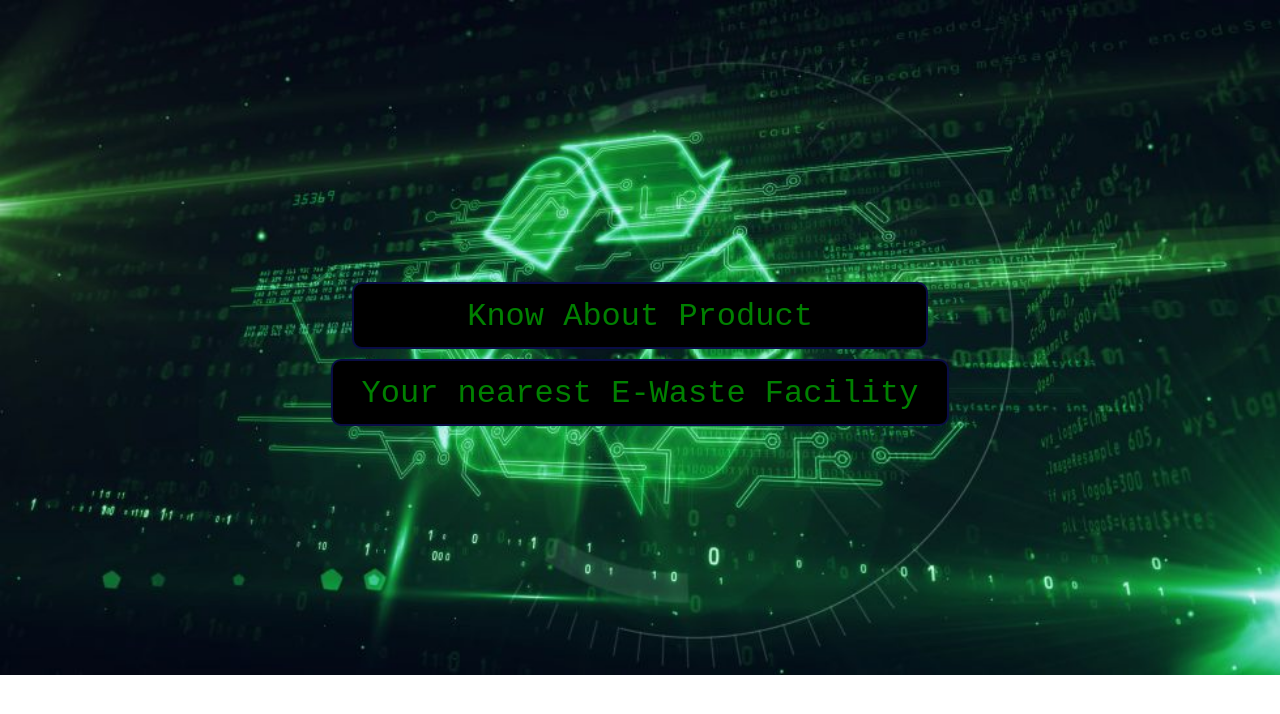
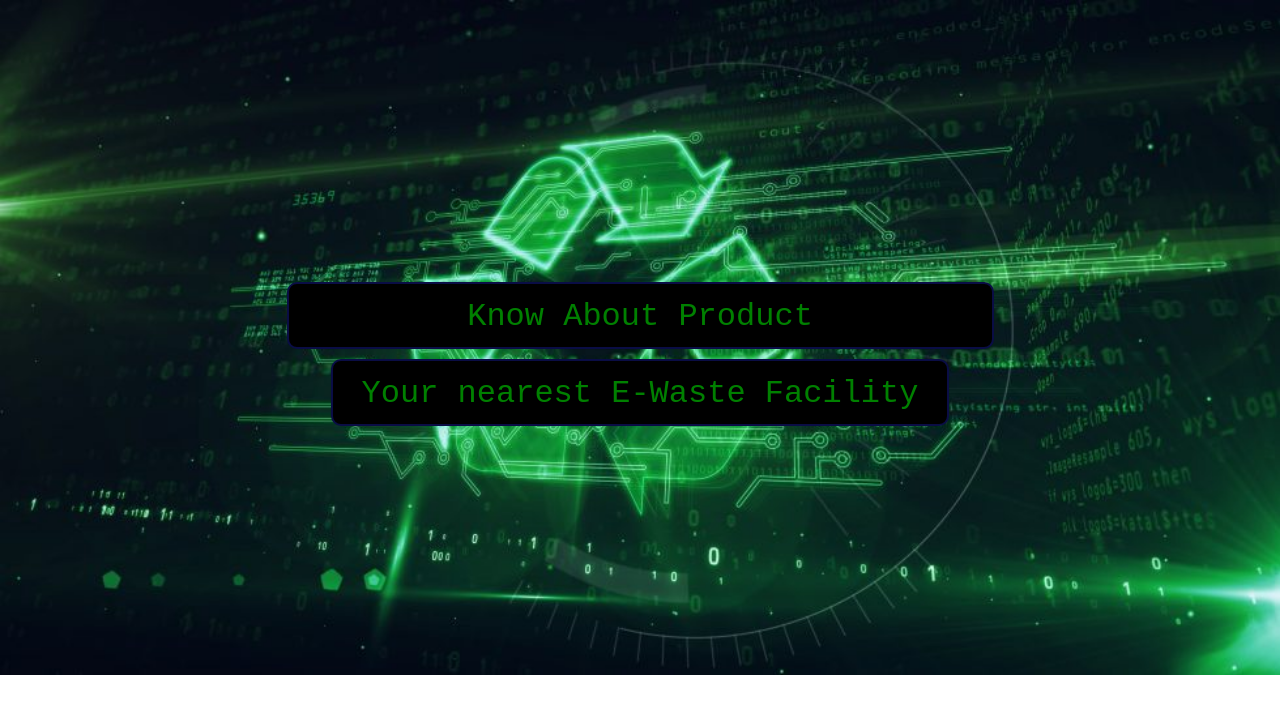
Before and after one commit to surajverma-07/E-Waste-Facility-Locator, a plain HTML site: page HTML/submit.html in a window 1280 px wide. Drawn offline with Linux system fonts and the light colour scheme; a web font is replaced by a local one.

Commit message:
button size modified

```diff
--- a/HTML/submit.html
+++ b/HTML/submit.html
@@ -43,7 +43,7 @@
         margin-top: 277px;
       }
       .first button{
-        width: 576px;
+        width: 707px;
       }
     </style>
 </head>
```
